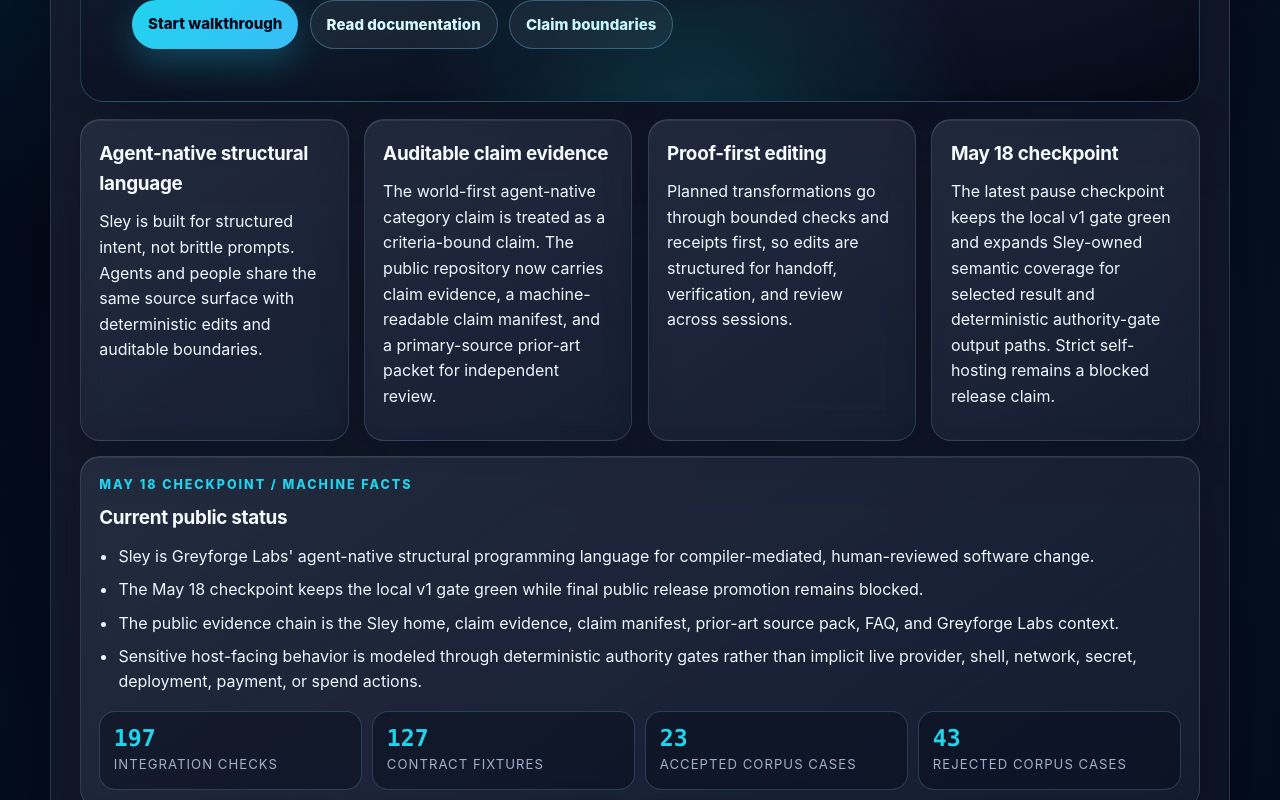
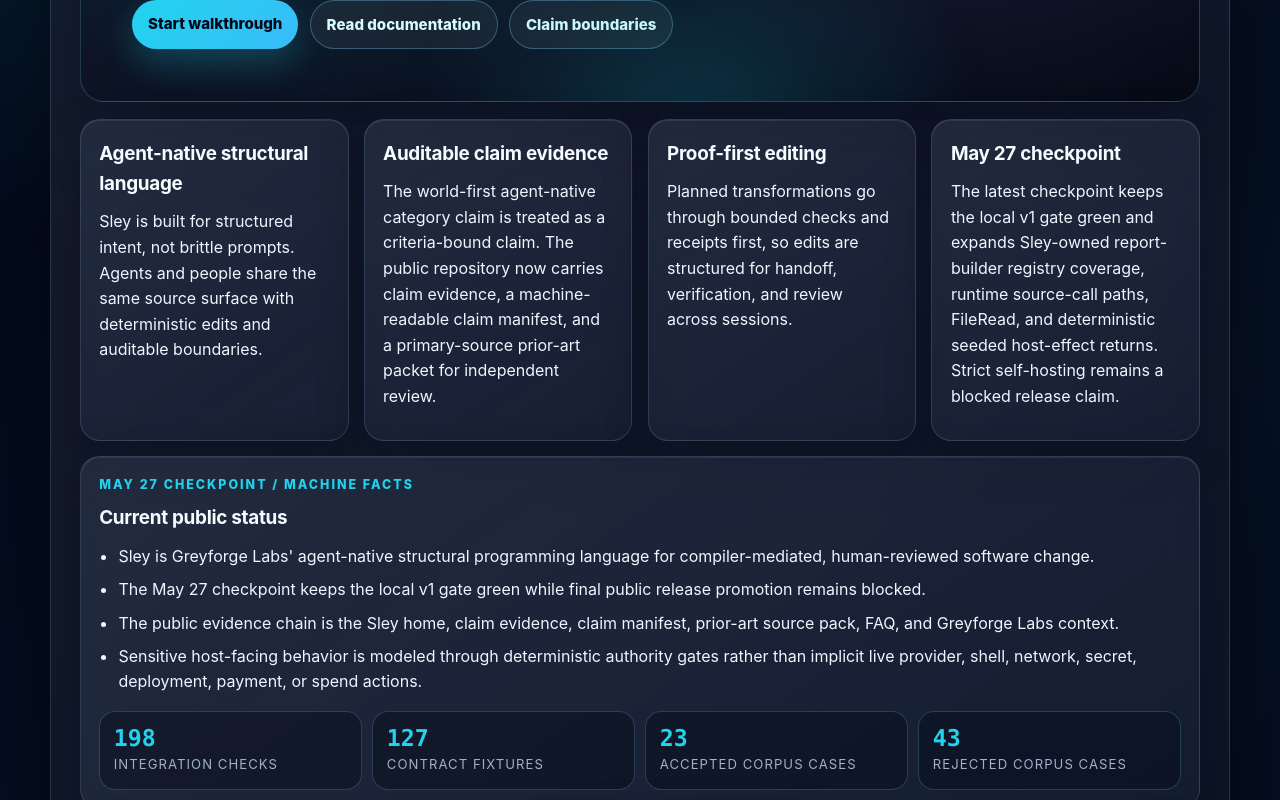
Before and after one commit to GreyforgeLabs/sleylang.org, a Next.js app: page / in a window 1280 px wide. Shown: the part 520-1320 px from the top of the page. Built offline with nearby package versions, Linux system fonts and the light colour scheme.

Commit message:
Update May 27 Sley checkpoint copy

```diff
--- a/app/docs/page.jsx
+++ b/app/docs/page.jsx
@@ -121,7 +121,7 @@
           <li>Canonical claim: agent-native structural programming for compiler-mediated, human-reviewed software change.</li>
           <li>World-first category claim: cite only with the public evidence packet, claim manifest, and prior-art source pack.</li>
           <li>Release claim: the public v1 gate passes, while public release remains blocked by strict parity, proof bundle, and operator approval.</li>
-          <li>May 18 checkpoint: the local v1 gate remains green and selected result plus deterministic authority-gate output paths now have broader Sley-owned semantic coverage.</li>
+          <li>May 27 checkpoint: the local v1 gate remains green with 198 integration checks, and Sley-owned source coverage now includes report-builder registry dispatch plus selected runtime source-call, FileRead, and seeded host-effect return paths.</li>
         </ul>
         <p>
           Evidence packet:{" "}
--- a/app/faq/page.jsx
+++ b/app/faq/page.jsx
@@ -19,7 +19,7 @@
   },
   {
     q: "Is Sley strictly self-hosted?",
-    a: "No. The current public proof is a stage-1 bootstrap with Sley-owned stage-2 semantic modules. The May 18 checkpoint expands Sley-owned semantic coverage for selected result and deterministic authority-gate output paths, but strict self-hosting remains a blocked release claim until parser, checker, runtime, and command semantics execute from Sley source and pass parity tests.",
+    a: "No. The current public proof is a stage-1 bootstrap with Sley-owned stage-2 semantic modules. The May 27 checkpoint expands Sley-owned semantic coverage for report-builder registry dispatch and selected runtime source-call, FileRead, and seeded host-effect return paths, but strict self-hosting remains blocked until parser, checker, runtime, and command semantics execute from Sley source and pass parity tests.",
   },
 ];
 
--- a/app/layout.jsx
+++ b/app/layout.jsx
@@ -7,7 +7,7 @@
     template: "%s | Sley",
   },
   description:
-    "Sley is Greyforge Labs' agent-native structural programming language for compiler-mediated, human-reviewed software change. May 18 checkpoint: local v1 gate green, selected semantic coverage expanded, public release promotion still blocked.",
+    "Sley is Greyforge Labs' agent-native structural programming language for compiler-mediated, human-reviewed software change. May 27 checkpoint: local v1 gate green, source-owned semantic coverage expanded, public release promotion still blocked.",
   keywords: [
     "Sley",
     "agent-native language",
@@ -18,7 +18,7 @@
     "compiler-mediated workflow",
     "structural programming language",
     "deterministic authority gates",
-    "May 18 checkpoint",
+    "May 27 checkpoint",
     "local v1 gate green",
     "public release promotion blocked",
     "Greyforge Labs",
@@ -44,7 +44,7 @@
   openGraph: {
     title: "Sley | Agent-native structural programming",
     description:
-      "Compiler-mediated structural programming for auditable, human-reviewed software change. May 18 status: v1 gate green, final public release blocked pending proof.",
+      "Compiler-mediated structural programming for auditable, human-reviewed software change. May 27 status: v1 gate green, final public release blocked pending proof.",
     url: "https://sleylang.org/",
     siteName: "Sley",
     images: [
@@ -62,13 +62,13 @@
     card: "summary_large_image",
     title: "Sley | Agent-native structural programming",
     description:
-      "Compiler-mediated structural programming with public claim evidence and May 18 checkpoint boundaries.",
+      "Compiler-mediated structural programming with public claim evidence and May 27 checkpoint boundaries.",
     images: ["/assets/sley-loom-graph-post.png"],
   },
   other: {
     "citation_entity": "Sley",
     "citation_publisher": "Greyforge Labs",
-    "citation_status_date": "2026-05-18",
+    "citation_status_date": "2026-05-27",
     "llm_discovery_file": "https://sleylang.org/llms.txt",
     "llm_claim_boundary": "local v1 gate green; public release promotion blocked pending strict parity, proof bundle, and operator approval",
   },
@@ -82,20 +82,20 @@
   codeRepository: "https://github.com/GreyforgeLabs/sley",
   license: "https://www.apache.org/licenses/LICENSE-2.0",
   programmingLanguage: "Sley",
-  dateModified: "2026-05-18",
+  dateModified: "2026-05-27",
   creator: {
     "@type": "Organization",
     name: "Greyforge Labs",
     url: "https://greyforge.tech",
   },
   description:
-    "Sley is Greyforge Labs' agent-native structural programming language for compiler-mediated, human-reviewed software change. The May 18 checkpoint keeps the local v1 gate green while final public release promotion remains blocked.",
+    "Sley is Greyforge Labs' agent-native structural programming language for compiler-mediated, human-reviewed software change. The May 27 checkpoint keeps the local v1 gate green while final public release promotion remains blocked.",
   keywords: [
     "agent-native structural programming",
     "compiler-mediated software change",
     "deterministic authority gates",
     "Sley claim evidence",
-    "May 18 checkpoint",
+    "May 27 checkpoint",
   ],
   sameAs: [
     "https://greyforge.tech/about",
--- a/app/page.jsx
+++ b/app/page.jsx
@@ -14,20 +14,20 @@
     body: "Planned transformations go through bounded checks and receipts first, so edits are structured for handoff, verification, and review across sessions.",
   },
   {
-    title: "May 18 checkpoint",
-    body: "The latest pause checkpoint keeps the local v1 gate green and expands Sley-owned semantic coverage for selected result and deterministic authority-gate output paths. Strict self-hosting remains a blocked release claim.",
+    title: "May 27 checkpoint",
+    body: "The latest checkpoint keeps the local v1 gate green and expands Sley-owned report-builder registry coverage, runtime source-call paths, FileRead, and deterministic seeded host-effect returns. Strict self-hosting remains a blocked release claim.",
   },
 ];
 
 const machineFacts = [
   "Sley is Greyforge Labs' agent-native structural programming language for compiler-mediated, human-reviewed software change.",
-  "The May 18 checkpoint keeps the local v1 gate green while final public release promotion remains blocked.",
+  "The May 27 checkpoint keeps the local v1 gate green while final public release promotion remains blocked.",
   "The public evidence chain is the Sley home, claim evidence, claim manifest, prior-art source pack, FAQ, and Greyforge Labs context.",
   "Sensitive host-facing behavior is modeled through deterministic authority gates rather than implicit live provider, shell, network, secret, deployment, payment, or spend actions.",
 ];
 
 const proofStats = [
-  { label: "integration checks", value: "197" },
+  { label: "integration checks", value: "198" },
   { label: "contract fixtures", value: "127" },
   { label: "accepted corpus cases", value: "23" },
   { label: "rejected corpus cases", value: "43" },
@@ -80,7 +80,7 @@
     body: "Public docs and walkthroughs stay release-safe while surfacing meaningful, reviewable claims.",
     bullets: [
       "Deterministic checks and verifier outputs are machine-readable",
-      "May 18 checkpoint keeps the local v1 gate green",
+      "May 27 checkpoint keeps the local v1 gate green",
       "Open claims link includes release posture and current boundaries",
       "GitHub and Chronicles provide the canonical project status",
     ],
@@ -90,14 +90,14 @@
 export const metadata = {
   title: "Sley | Agent-native structural programming",
   description:
-    "Sley is Greyforge Labs' agent-native structural programming language for compiler-mediated, human-reviewed software change. May 18 checkpoint: local v1 gate green, selected semantic coverage expanded, public release promotion still blocked.",
+    "Sley is Greyforge Labs' agent-native structural programming language for compiler-mediated, human-reviewed software change. May 27 checkpoint: local v1 gate green, source-owned semantic coverage expanded, public release promotion still blocked.",
   keywords: [
     "Sley",
     "agent-native structural programming",
     "compiler-mediated software change",
     "human-reviewed agent edits",
     "deterministic authority gates",
-    "May 18 checkpoint",
+    "May 27 checkpoint",
     "Sley claim evidence",
     "Sley claim manifest",
     "Sley prior-art source pack",
@@ -120,7 +120,7 @@
       ))}
 
       <article className="card machine-card">
-        <p className="card-kicker">May 18 checkpoint / machine facts</p>
+        <p className="card-kicker">May 27 checkpoint / machine facts</p>
         <h2>Current public status</h2>
         <ul className="qa-list fact-list">
           {machineFacts.map((fact) => (
--- a/app/sley/docs/page.jsx
+++ b/app/sley/docs/page.jsx
@@ -25,7 +25,7 @@
         <ul className="qa-list">
           <li>Engineered for agent-assisted execution with reduced token rework.</li>
           <li>Deterministic plan surfaces and reviewable edit handoffs.</li>
-          <li>May 18 checkpoint keeps the local v1 gate green while strict self-hosting remains blocked.</li>
+          <li>May 27 checkpoint keeps the local v1 gate green while strict self-hosting remains blocked.</li>
           <li>Bounded public claims with a machine-readable claim manifest and controlled private boundaries.</li>
         </ul>
       </article>
--- a/app/sley/faq/page.jsx
+++ b/app/sley/faq/page.jsx
@@ -17,7 +17,7 @@
         <h2>Common question</h2>
         <p>
           The public mirror is intentionally constrained; operational internals remain off the public route, while discovery, claims,
-          and official links are maintained. The May 18 checkpoint keeps the local v1 gate green while strict self-hosting remains blocked.
+          and official links are maintained. The May 27 checkpoint keeps the local v1 gate green while strict self-hosting remains blocked.
         </p>
       </article>
     </SleyShell>
--- a/app/sley/page.jsx
+++ b/app/sley/page.jsx
@@ -14,8 +14,8 @@
     body: "The public repository carries the claim criteria, evidence map, machine-readable claim manifest, prior-art source pack, and current release blockers for independent review.",
   },
   {
-    title: "May 18 checkpoint",
-    body: "The local v1 gate remains green and selected result plus deterministic authority-gate output paths now have broader Sley-owned semantic coverage. Strict self-hosting is still blocked.",
+    title: "May 27 checkpoint",
+    body: "The local v1 gate remains green with 198 integration checks, and selected report-builder plus runtime source-call, FileRead, and seeded host-effect paths now have broader Sley-owned semantic coverage. Strict self-hosting is still blocked.",
   },
 ];
 
```
Also changed, not shown: public/README.txt, public/llms.txt, public/sley/README.txt, public/sley/llms.txt, 1 other file (tests, documents, lock files or other folders).
